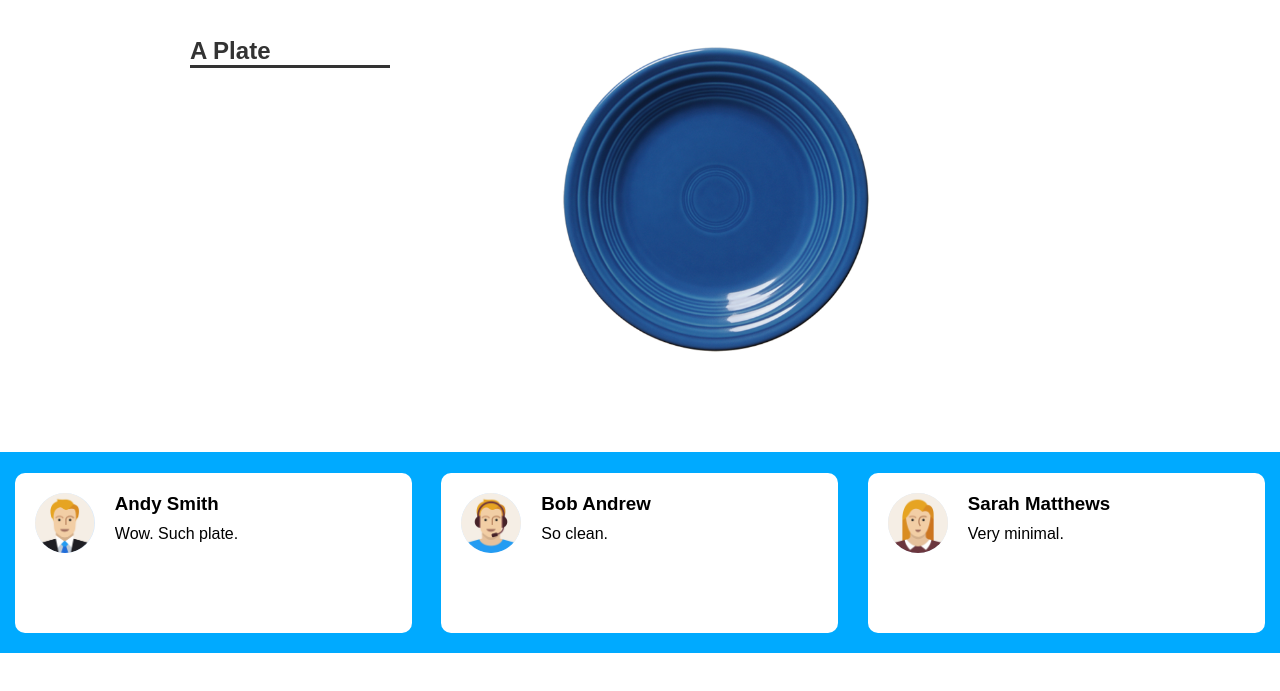
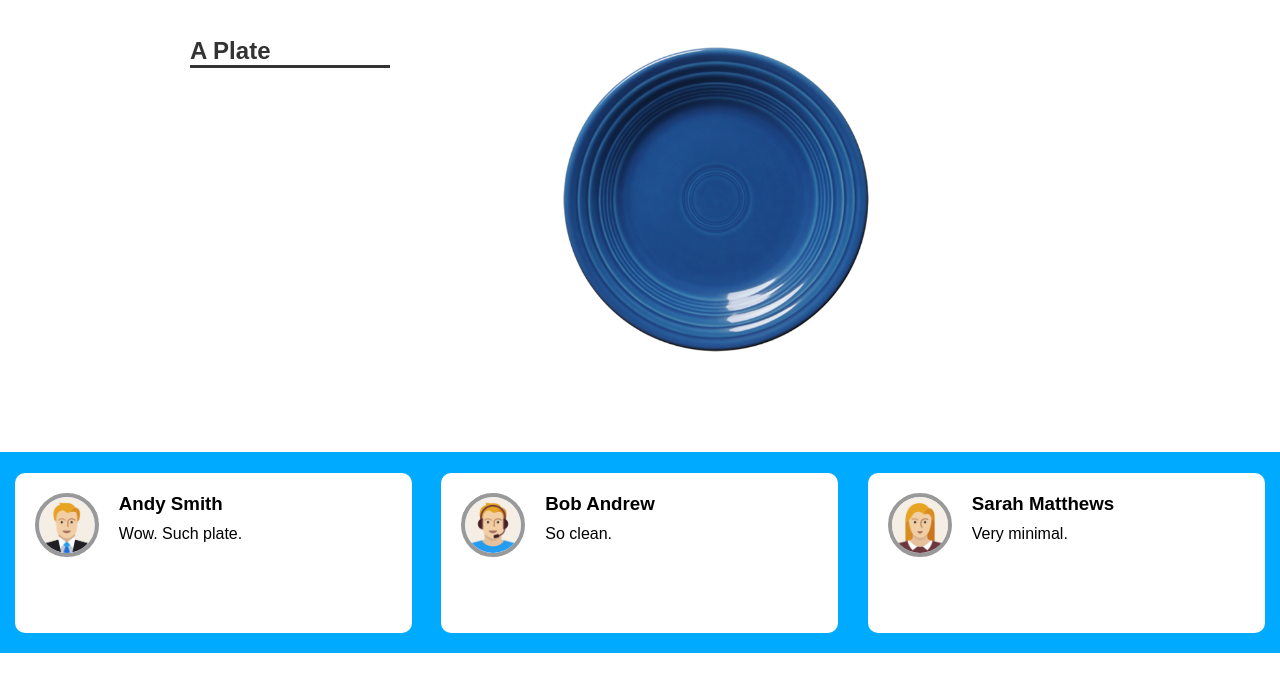
Before and after one commit to suniga-mrs/clean, a plain HTML site: page index.html in a window 1280 px wide. Shown: the part 73-764 px from the top of the page. Drawn offline with Linux system fonts and the light colour scheme; a web font is replaced by a local one.

Commit message:
customized mod03-09

```diff
--- a/assets/css/style.css
+++ b/assets/css/style.css
@@ -73,14 +73,13 @@
 }
 .avatar {
 	float: left;
-	width:  60px;
-	height: 60px;
+	width:  64px;
+	height: 64px;
 	margin: 20px;
 	border-radius: 40px;
 	background-color: #D6E9FE;
 
-
-
+	border: 4px solid #999;
 
 }
 
```
